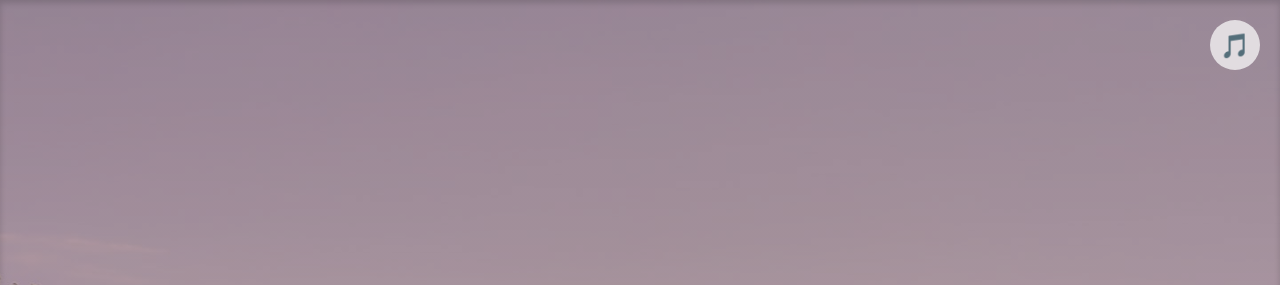
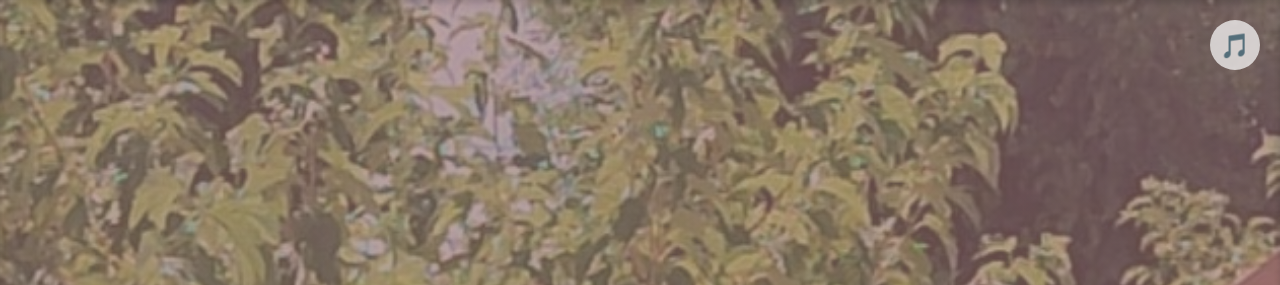
Before and after one commit to mamueljr/boda-invitacion, a plain HTML site: page index.html in a window 1280 px wide. Shown: the top 285 px of the page. Drawn offline with nearby package versions, Linux system fonts and the light colour scheme; a web font is replaced by a local one.

Commit message:
actualiza foto portada

```diff
--- a/css/menikah.css
+++ b/css/menikah.css
@@ -38,8 +38,8 @@ html {
 
 
 .hero {
-  background-image: url("../image/portada.jpg");
-  background: linear-gradient(rgba(153, 110, 109, 0.65), rgba(153, 110, 109, 0.65)), rgba(0, 0, 0, 0.55) url("../image/portada.jpg") no-repeat;
+  background-image: url("../image/portada2.jpg");
+  background: linear-gradient(rgba(153, 110, 109, 0.65), rgba(153, 110, 109, 0.65)), rgba(0, 0, 0, 0.55) url("../image/portada2.jpg") no-repeat;
   background-attachment: fixed;
   background-size: cover;
   color: white;
```
Also changed, not shown: image/portada2.jpg (added).
